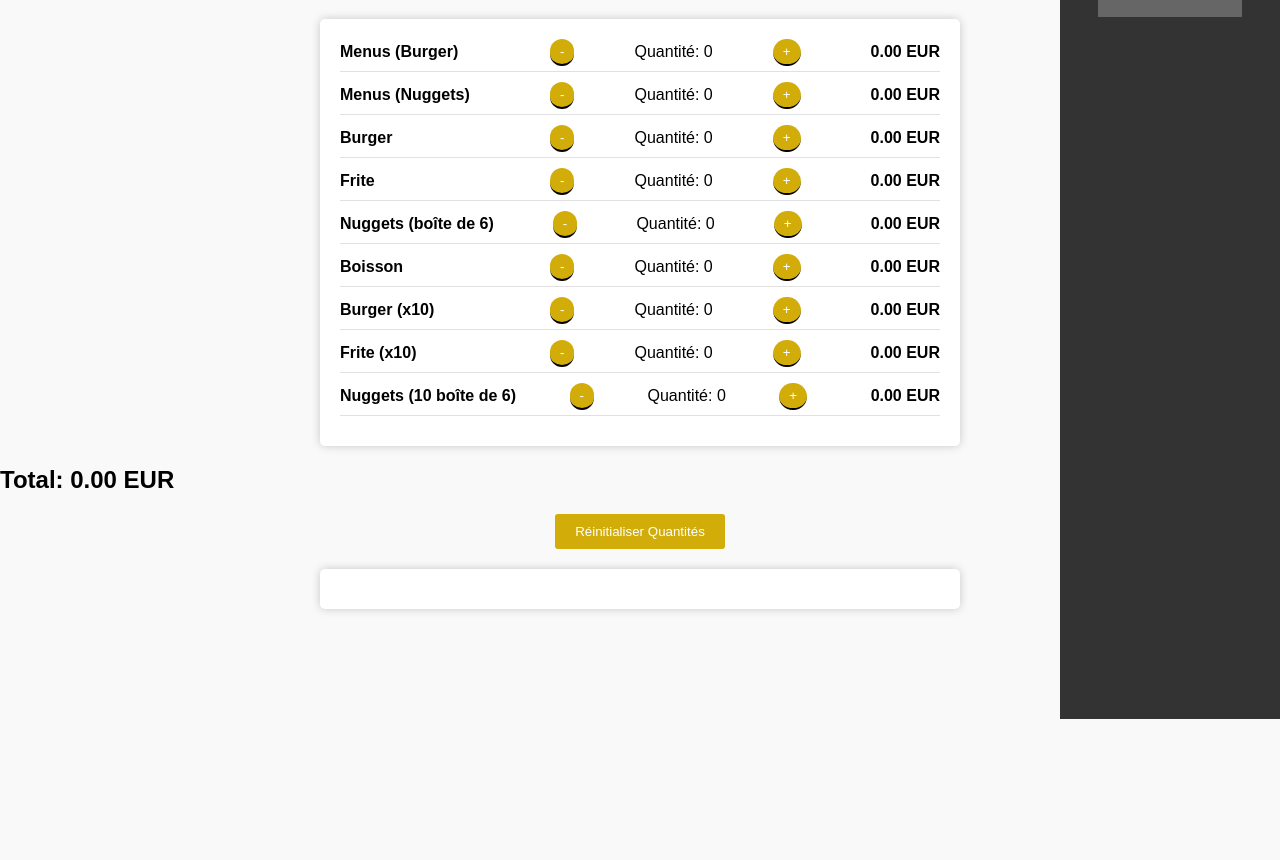
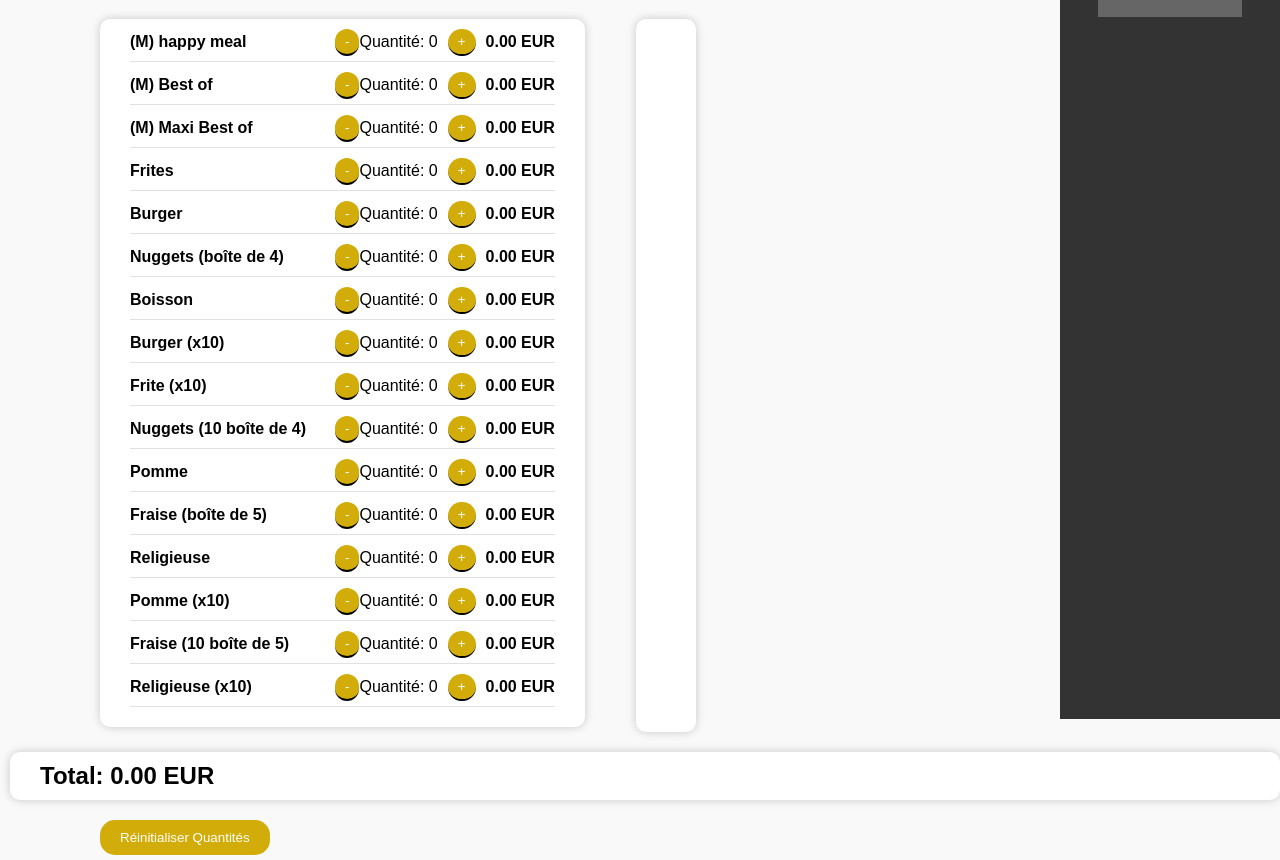
Before and after one commit to LMDM21/panier-macdo, a plain HTML site: page index.html in a window 1280 px wide. Shown: the part 81-941 px from the top of the page. Before the commit the page ends 800 px from the top, so only its background shows below. Drawn offline with Linux system fonts and the light colour scheme.

Commit message:
Update index.html

```diff
--- a/index.html
+++ b/index.html
@@ -19,21 +19,45 @@
             text-align: center;
         }
 
+        #container {
+            margin: center;
+        }
+
         #panier {
-            max-width: 600px;
-            margin: 0 auto;
+            max-width: 100%;
+            margin-left: 100px;
+            margin-bottom: 5px;
+            margin-right: 1px;
             background-color: white;
-            padding: 20px;
-            border-radius: 5px;
+            padding-left: 30px;
+            padding-right: 30px;
+            padding-top: 10px;
+            padding-bottom: 10px;
+            border-radius: 10px;
             box-shadow: 0px 0px 10px rgba(0, 0, 0, 0.2);
         }
 
         #recapitulatif {
             max-width: 600px;
-            margin: 20px auto;
+            margin-left: 50px;
             background-color: white;
-            padding: 20px;
-            border-radius: 5px;
+            padding-left: 30px;
+            padding-right: 30px;
+            padding-top: 10px;
+            padding-bottom: 10px;
+            border-radius: 10px;
+            box-shadow: 0px 0px 10px rgba(0, 0, 0, 0.2);
+        }
+
+        #Total {
+            max-width: 500%;
+            margin-left: 10px;
+            background-color: white;
+            padding-left: 30px;
+            padding-right: 30px;
+            padding-top: 10px;
+            padding-bottom: 10px;
+            border-radius: 10px;
             box-shadow: 0px 0px 10px rgba(0, 0, 0, 0.2);
         }
 
@@ -48,7 +72,7 @@
 
         .item span:first-child {
             font-weight: bold;
-            min-width: 150px; /* Largeur minimale pour le nom du produit */
+            min-width: 195px; /* Largeur minimale pour le nom du produit */
         }
 
         .item button {
@@ -59,6 +83,7 @@
             border-right: #cecccc96;
             border-top: #cecccc96;
             padding: 5px 10px;
+            margin-left: 10px;
             border-radius: 36px;
             cursor: pointer;
         }
@@ -77,14 +102,14 @@
         img.product-logo {
             max-width: 50px;
             max-height: 50px;
-            margin-left: 10px;
+            margin-left: 5px;
         }
 
         /* Style pour le tableau des catégories */
         table.categories {
             width: 100%;
             border-collapse: collapse;
-            margin-top: 20px;
+            margin-top: 10px;
         }
 
         table.categories th,
@@ -105,10 +130,12 @@
             color: white;
             border: none;
             padding: 10px 20px;
-            border-radius: 3px;
+            border-radius: 15px;
             cursor: pointer;
             display: block;
-            margin: 20px auto; /* Centrer horizontalement et ajouter une marge en haut et en bas */
+            margin-left: 100px; /* Centrer horizontalement et ajouter une marge en haut et en bas */
+            margin-bottom: 5px;
+
         }
 
         #reset-button:hover {
@@ -155,18 +182,29 @@
 }
 
     </style>
+    <style>
+        .container {
+            display: flex; /* Utiliser un affichage flexible pour les aligner côte à côte */
+        }
+        .body {
+            width: 50%; /* Répartir l'espace en deux colonnes égales */
+        }
+    </style>
 </head>
 <body>
     <h1>McDonald's - Panier d'Achat</h1>
-    <div id="panier">
-        <!-- Les articles du panier seront ajoutés dynamiquement par JavaScript -->
+    <div class="container">
+        <div id="panier">
+            <!-- Les articles du panier seront ajoutés dynamiquement par JavaScript -->
+        </div>
+        <div id="recapitulatif">
+            <!-- Le récapitulatif des commandes sera ajouté dynamiquement par JavaScript -->
+        </div>
     </div>
-    <h2>Total: <span id="total">0.00</span> EUR</h2>
+    <h2 id="Total">Total: <span id="total">0.00</span> EUR</h2>
     <button id="reset-button">Réinitialiser Quantités</button>
 
-    <div id="recapitulatif">
-        <!-- Le récapitulatif des commandes sera ajouté dynamiquement par JavaScript -->
-    </div>
+
 
     <div id="footer">
         <div id="footer-content">
@@ -184,15 +222,22 @@
 
         // Liste pré-définie d'articles (modifiable)
         const articlesPreDefinis = [
-            { nom: "Menus (Burger)", prix: 12, quantite: 0, categorie: "Menus", image: "https://zupimages.net/up/23/38/1o0z.jpg" },
-            { nom: "Menus (Nuggets)", prix: 10, quantite: 0, categorie: "Menus", image: "https://zupimages.net/up/23/38/3i5h.jpg" },
-            { nom: "Burger", prix: 7, quantite: 0, categorie: "Burger", image: "https://zupimages.net/up/23/38/din5.jpg" },
-            { nom: "Frite", prix: 4, quantite: 0, categorie: "Frites", image: "https://zupimages.net/up/23/38/s130.jpg" },
-            { nom: "Nuggets (boîte de 6)", prix: 5, quantite: 0, categorie: "Nuggets", image: "https://zupimages.net/up/23/38/8cn5.jpg" },
-            { nom: "Boisson", prix: 3, quantite: 0, categorie: "Boissons", image: "https://zupimages.net/up/23/38/b8vk.jpg" },
-            { nom: "Burger (x10)", prix: 70, quantite: 0, categorie: "Burger", image: "https://zupimages.net/up/23/38/oc72.jpg" },
-            { nom: "Frite (x10)", prix: 40, quantite: 0, categorie: "Frites", image: "https://zupimages.net/up/23/38/rozk.jpg" },
-            { nom: "Nuggets (10 boîte de 6)", prix: 50, quantite: 0, categorie: "Nuggets", image: "https://zupimages.net/up/23/38/nb1k.jpg" }
+            { nom: "(M) happy meal", prix: 60, quantite: 0, categorie: "Menus", image: "https://zupimages.net/up/23/38/1o0z.jpg" },
+            { nom: "(M) Best of", prix: 90, quantite: 0, categorie: "Menus", image: "https://zupimages.net/up/23/38/3i5h.jpg" },
+            { nom: "(M) Maxi Best of", prix: 200, quantite: 0, categorie: "Menus", image: "https://zupimages.net/up/23/38/1o0z.jpg" },
+            { nom: "Frites", prix: 25, quantite: 0, categorie: "Frites", image: "https://zupimages.net/up/23/38/s130.jpg" },
+            { nom: "Burger", prix: 40, quantite: 0, categorie: "Burger", image: "https://zupimages.net/up/23/38/din5.jpg" },
+            { nom: "Nuggets (boîte de 4)", prix: 40, quantite: 0, categorie: "Nuggets", image: "https://zupimages.net/up/23/38/8cn5.jpg" },
+            { nom: "Boisson", prix: 15, quantite: 0, categorie: "Boissons", image: "https://zupimages.net/up/23/38/b8vk.jpg" },
+            { nom: "Burger (x10)", prix: 400, quantite: 0, categorie: "Burger", image: "https://zupimages.net/up/23/38/oc72.jpg" },
+            { nom: "Frite (x10)", prix: 250, quantite: 0, categorie: "Frites", image: "https://zupimages.net/up/23/38/rozk.jpg" },
+            { nom: "Nuggets (10 boîte de 4)", prix: 400, quantite: 0, categorie: "Nuggets", image: "https://zupimages.net/up/23/38/nb1k.jpg" },
+            { nom: "Pomme", prix: 15, quantite: 0, categorie: "Dessert", image: "https://zupimages.net/up/23/39/cr6j.png" },
+            { nom: "Fraise (boîte de 5)", prix: 15, quantite: 0, categorie: "Dessert", image: "https://zupimages.net/up/23/39/2b9t.png" },
+            { nom: "Religieuse", prix: 15, quantite: 0, categorie: "Dessert", image: "https://zupimages.net/up/23/39/h5n5.png" },
+            { nom: "Pomme (x10)", prix: 150, quantite: 0, categorie: "Dessert", image: "https://zupimages.net/up/23/39/cr6j.png" },
+            { nom: "Fraise (10 boîte de 5)", prix: 150, quantite: 0, categorie: "Dessert", image: "https://zupimages.net/up/23/39/2b9t.png" },
+            { nom: "Religieuse (x10)", prix: 150, quantite: 0, categorie: "Dessert", image: "https://zupimages.net/up/23/39/h5n5.png" }
             // ... Ajoutez les autres articles avec leurs images
         ];
 
```
